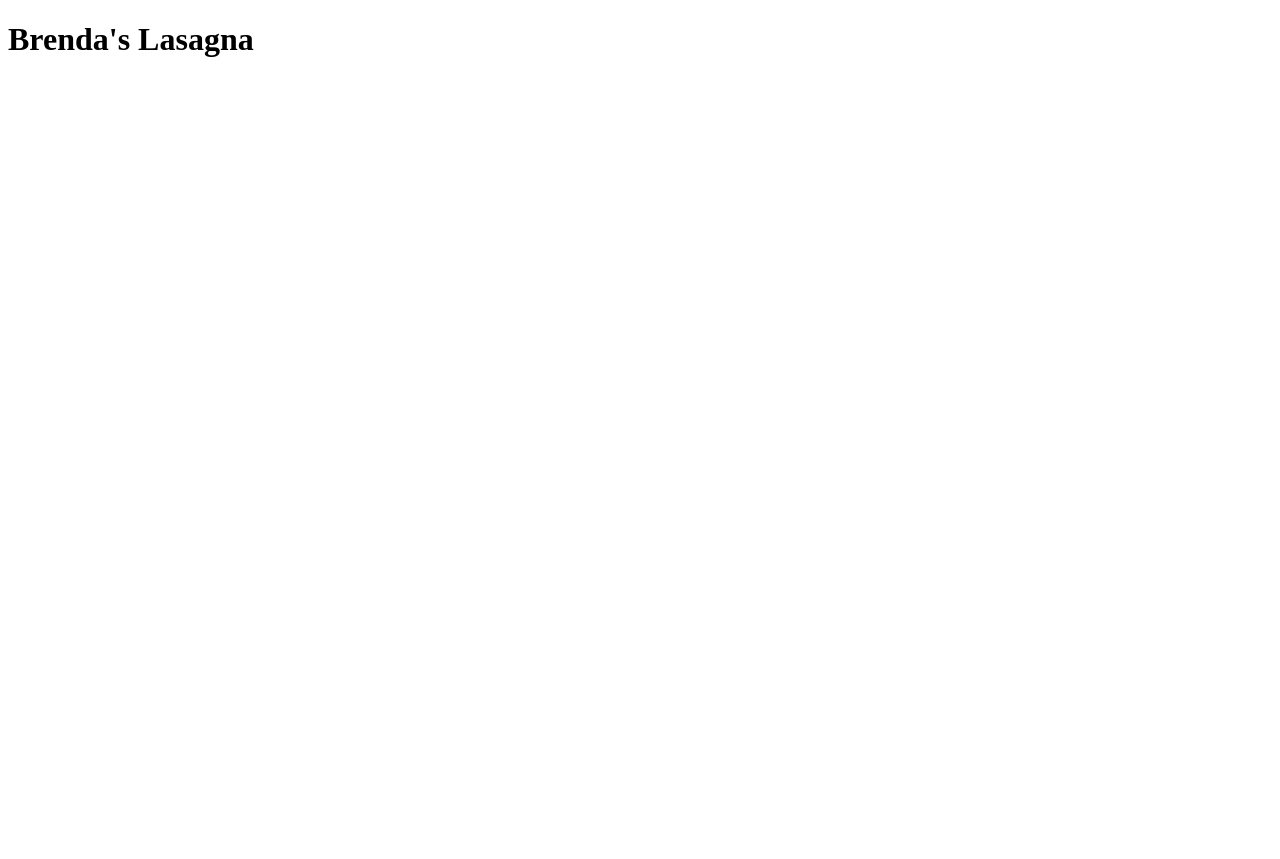
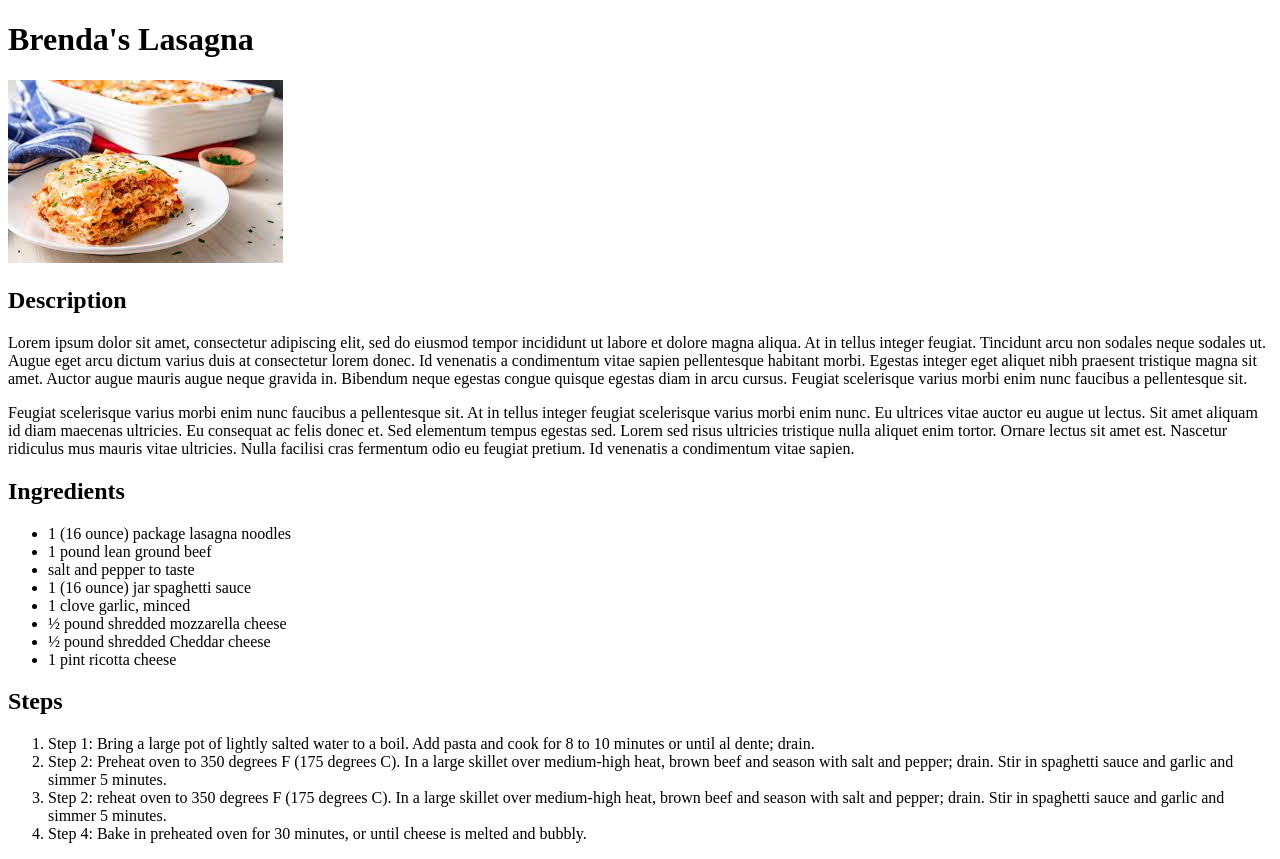
Before and after one commit to chheangg/odin-recipes, a plain HTML site: page recipes/lasagna.html in a window 1280 px wide. Before the commit the page ends 800 px from the top, so only its background shows below. Drawn offline with Linux system fonts and the light colour scheme.

Commit message:
Add content for lasagna.html
This commit gives lasagna.html the much needed content; that is the
picture of the lasagna, the description, the recipes and the steps. All
of this comes with a new directory and an image file in it.
(./image/lasagna.jpeg)

```diff
--- a/recipes/lasagna.html
+++ b/recipes/lasagna.html
@@ -6,5 +6,46 @@
     </head>
     <body>
         <h1>Brenda's Lasagna</h1>
+        <img src="../image/lasagna.jpeg">
+            <h2>Description</h2>
+            <p>Lorem ipsum dolor sit amet, consectetur adipiscing elit, sed do eiusmod
+                tempor incididunt ut labore et dolore magna aliqua. At in tellus integer
+                feugiat. Tincidunt arcu non sodales neque sodales ut. Augue eget arcu dictum
+                varius duis at consectetur lorem donec. Id venenatis a condimentum vitae sapien
+                pellentesque habitant morbi. Egestas integer eget aliquet nibh praesent tristique
+                magna sit amet. Auctor augue mauris augue neque gravida in. Bibendum neque egestas
+                congue quisque egestas diam in arcu cursus. Feugiat scelerisque varius morbi enim
+                nunc faucibus a pellentesque sit.
+            </p>
+
+            <p>Feugiat scelerisque varius morbi enim nunc faucibus a pellentesque sit.
+                At in tellus integer feugiat scelerisque varius morbi enim nunc.
+                Eu ultrices vitae auctor eu augue ut lectus. Sit amet aliquam id diam
+                maecenas ultricies. Eu consequat ac felis donec et. Sed elementum tempus
+                egestas sed. Lorem sed risus ultricies tristique nulla aliquet enim tortor.
+                 Ornare lectus sit amet est. Nascetur ridiculus mus mauris vitae ultricies.
+                 Nulla facilisi cras fermentum odio eu feugiat pretium. Id venenatis a
+                 condimentum vitae sapien.
+            </p>
+
+            <h2>Ingredients</h2>
+            <ul>
+                <li>1 (16 ounce) package lasagna noodles </li>
+                <li>1 pound lean ground beef </li>
+                <li>salt and pepper to taste </li>
+                <li>1 (16 ounce) jar spaghetti sauce </li>
+                <li>1 clove garlic, minced </li>
+                <li>½ pound shredded mozzarella cheese </li>
+                <li>½ pound shredded Cheddar cheese </li>
+                <li>1 pint ricotta cheese </li>
+            </ul>
+
+            <h2>Steps</h2>
+            <ol>
+                <li> Step 1: Bring a large pot of lightly salted water to a boil. Add pasta and cook for 8 to 10 minutes or until al dente; drain.</li>
+                <li> Step 2: Preheat oven to 350 degrees F (175 degrees C). In a large skillet over medium-high heat, brown beef and season with salt and pepper; drain. Stir in spaghetti sauce and garlic and simmer 5 minutes.</li>
+                <li> Step 2: reheat oven to 350 degrees F (175 degrees C). In a large skillet over medium-high heat, brown beef and season with salt and pepper; drain. Stir in spaghetti sauce and garlic and simmer 5 minutes.</li>
+                <li> Step 4: Bake in preheated oven for 30 minutes, or until cheese is melted and bubbly.</li>
+            </ol>
     </body>
 </html>
```
Also changed, not shown: index.html (+1 -0 lines), image/lasagna.jpeg (added).
